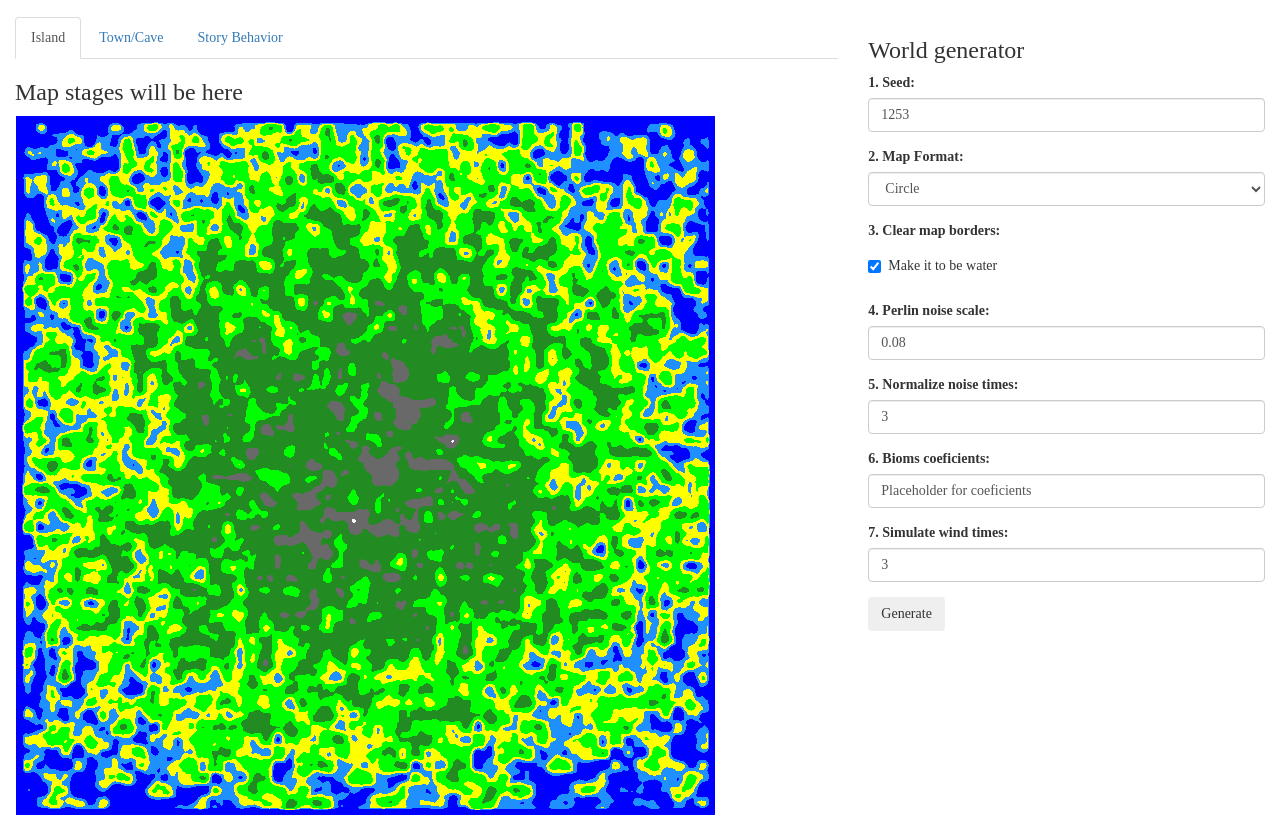
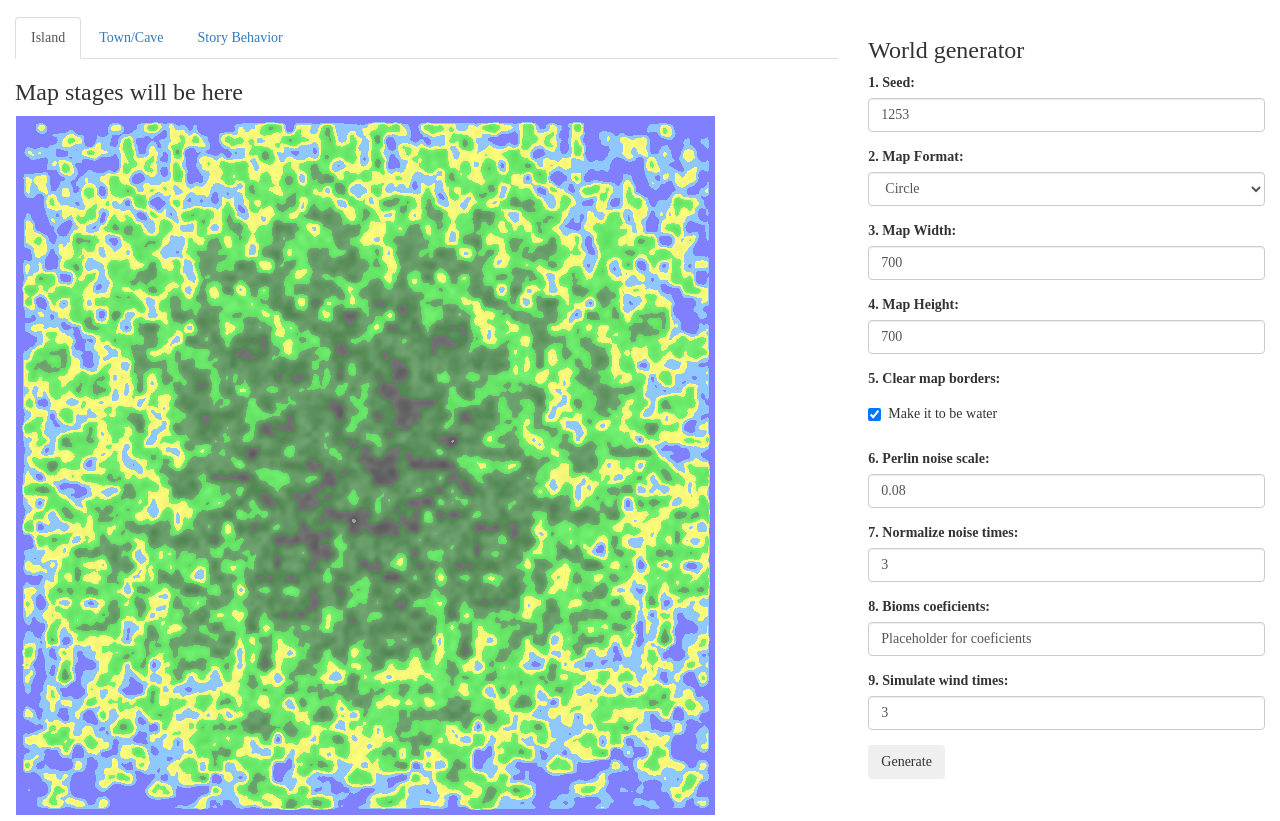
Before and after one commit to MeetmeLeave/meetmeleave.github.io, a plain HTML site: page index.html in a window 1280 px wide. Shown: the part 63-884 px from the top of the page. Drawn offline with Linux system fonts and the light colour scheme; a web font is replaced by a local one.

Commit message:
generate rainshadowmap, generic canvas creation

```diff
--- a/index.html
+++ b/index.html
@@ -45,7 +45,6 @@
                 <div class="tab-content">
                     <div role="tabpanel" class="tab-pane fade in active" id="island">
                         <h3>Map stages will be here</h3>
-                        <canvas id="c" width="700" height="700"></canvas>
                     </div>
                     <div role="tabpanel" class="tab-pane fade in" id="town">
                          <h1>NOT IMPLEMENTED</h1>
@@ -68,8 +67,16 @@
                             <option>Circle</option>
                         </select>
             </div>
+            <div class="form-group">
+                <label for="mapWidth">3. Map Width:</label>
+                <input id="mapWidth" type="text" placeholder="500" value="700" class="form-control"></input>
+            </div>
+            <div class="form-group">
+                <label for="mapHeight">4. Map Height:</label>
+                <input id="mapHeight" type="text" placeholder="500" value="700" class="form-control"></input>
+            </div>
             <div class="form-group row">
-                <label class="col-sm-5">3. Clear map borders:</label>
+                <label class="col-sm-5">5. Clear map borders:</label>
                 <div class="col-sm-10">
                     <div class="checkbox">
                         <label>
@@ -79,19 +86,19 @@
                 </div>
             </div>
             <div class="form-group">
-                <label for="perlinScale">4. Perlin noise scale:</label>
+                <label for="perlinScale">6. Perlin noise scale:</label>
                 <input id="perlinScale" type="text" placeholder="0.04" value="0.08" class="form-control"></input>
             </div>
             <div class="form-group">
-                <label for="noiseNormaliseCount">5. Normalize noise times:</label>
+                <label for="noiseNormaliseCount">7. Normalize noise times:</label>
                 <input id="noiseNormaliseCount" type="text" placeholder="2" value="3" class="form-control"></input>
             </div>
             <div class="form-group">
-                <label for="coeficientsOfBioms">6. Bioms coeficients:</label>
+                <label for="coeficientsOfBioms">8. Bioms coeficients:</label>
                 <span id="coeficientsOfBioms" class="form-control">Placeholder for coeficients</span>
             </div>
             <div class="form-group">
-                <label for="noiseNormaliseCount">7. Simulate wind times:</label>
+                <label for="noiseNormaliseCount">9. Simulate wind times:</label>
                 <input id="noiseNormaliseCount" type="text" placeholder="3" value="3" class="form-control"></input>
             </div>
             <div class="form-group">
--- a/src/renderer.js
+++ b/src/renderer.js
@@ -5,13 +5,56 @@ document.onreadystatechange = function() {
 }
 
 function generateMap() {
-    var c = document.getElementById("c");
+    generateAltitudeMap();
+    generateRainShadowMap();
+}
+
+function generateAltitudeMap() {
+    let c = getCanvasById("altitudeCanvas");
+
     mapgen.config.seed = parseInt(document.getElementById('seed').value);
-    mapgen.config.sizex = 700;
-    mapgen.config.sizey = 700;
+    mapgen.config.sizex = parseInt(document.getElementById('mapWidth').value);
+    mapgen.config.sizey = parseInt(document.getElementById('mapHeight').value);
     mapgen.config.removeBorders = !!document.getElementById('makeWater').checked;
     mapgen.config.scale = parseFloat(document.getElementById('perlinScale').value);
     mapgen.config.countOfNoiseNormalsTimes = parseInt(document.getElementById('noiseNormaliseCount').value);
     mapgen.createRandomIslandMap();
     mapgen.vizualizeMap(c, 'color');
 }
+
+function generateRainShadowMap() {
+    let c = getCanvasById("rainShadowCanvas");
+    $(c).addClass('canvasTopLayer');
+
+    mapgen.config.seed = parseInt(document.getElementById('seed').value);
+    mapgen.config.sizex = parseInt(document.getElementById('mapWidth').value);
+    mapgen.config.sizey = parseInt(document.getElementById('mapHeight').value);
+    mapgen.config.removeBorders = !!document.getElementById('makeWater').checked;
+    mapgen.config.scale = parseFloat(document.getElementById('perlinScale').value);
+    mapgen.config.countOfNoiseNormalsTimes = parseInt(document.getElementById('noiseNormaliseCount').value);
+    mapgen.createRandomIslandMap();
+    mapgen.vizualizeMap(c, 'grey');
+}
+
+function getCanvasById(id) {
+    let c = document.getElementById(id);
+
+    if (c === null) {
+        c = createNewCanvas(id);
+        $(c).addClass('canvas');
+        $('#island').append(c);
+    } else {
+        c.width = parseInt(document.getElementById('mapWidth').value);
+        c.height = parseInt(document.getElementById('mapHeight').value);
+    }
+
+    return c;
+}
+
+function createNewCanvas(id) {
+    let c = document.createElement("canvas");
+    c.width = parseInt(document.getElementById('mapWidth').value);
+    c.height = parseInt(document.getElementById('mapHeight').value);
+    c.id = id;
+    return c;
+}
--- a/styles/main.css
+++ b/styles/main.css
@@ -10,3 +10,16 @@
 body {
     font-family: generatedFont;
 }
+
+#island {
+    position: relative;
+}
+
+.canvas {
+    position: absolute;
+    top: 20;
+}
+
+.canvasTopLayer {
+    opacity: 0.5;
+}
```
